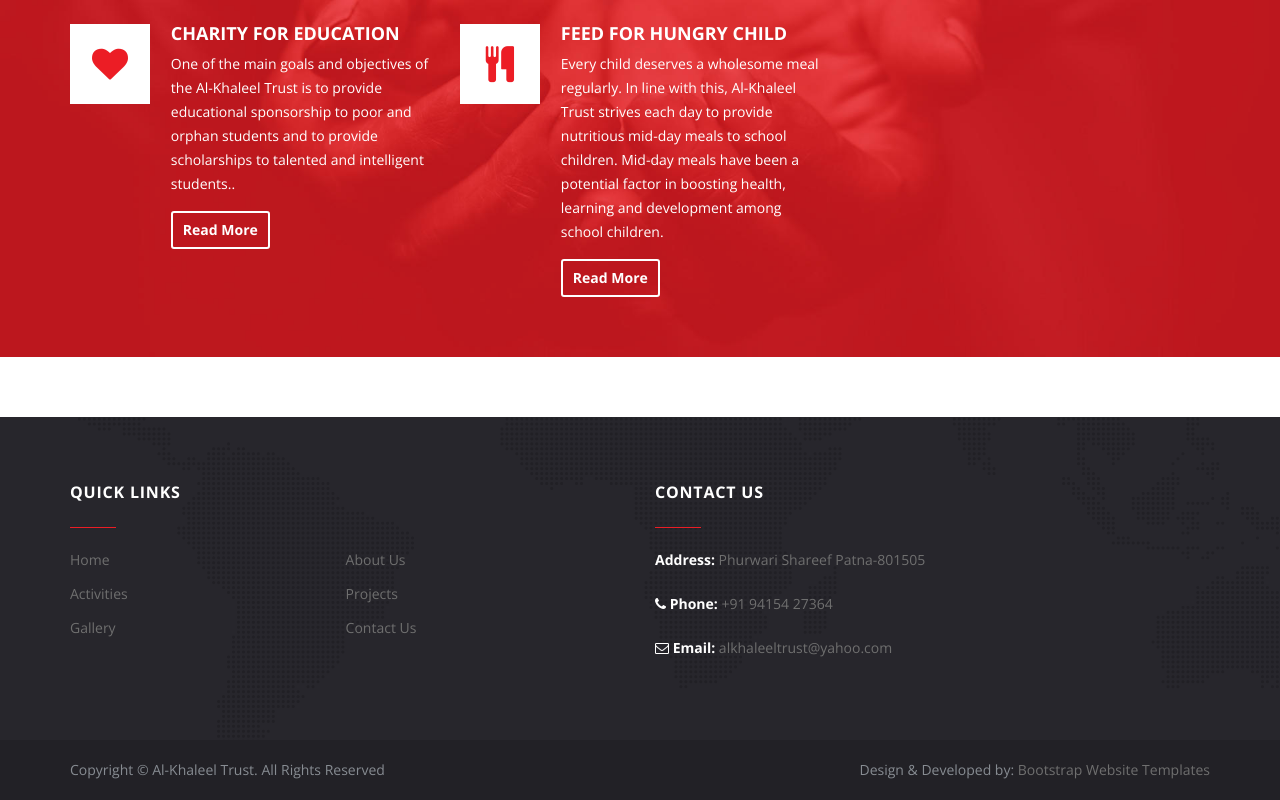
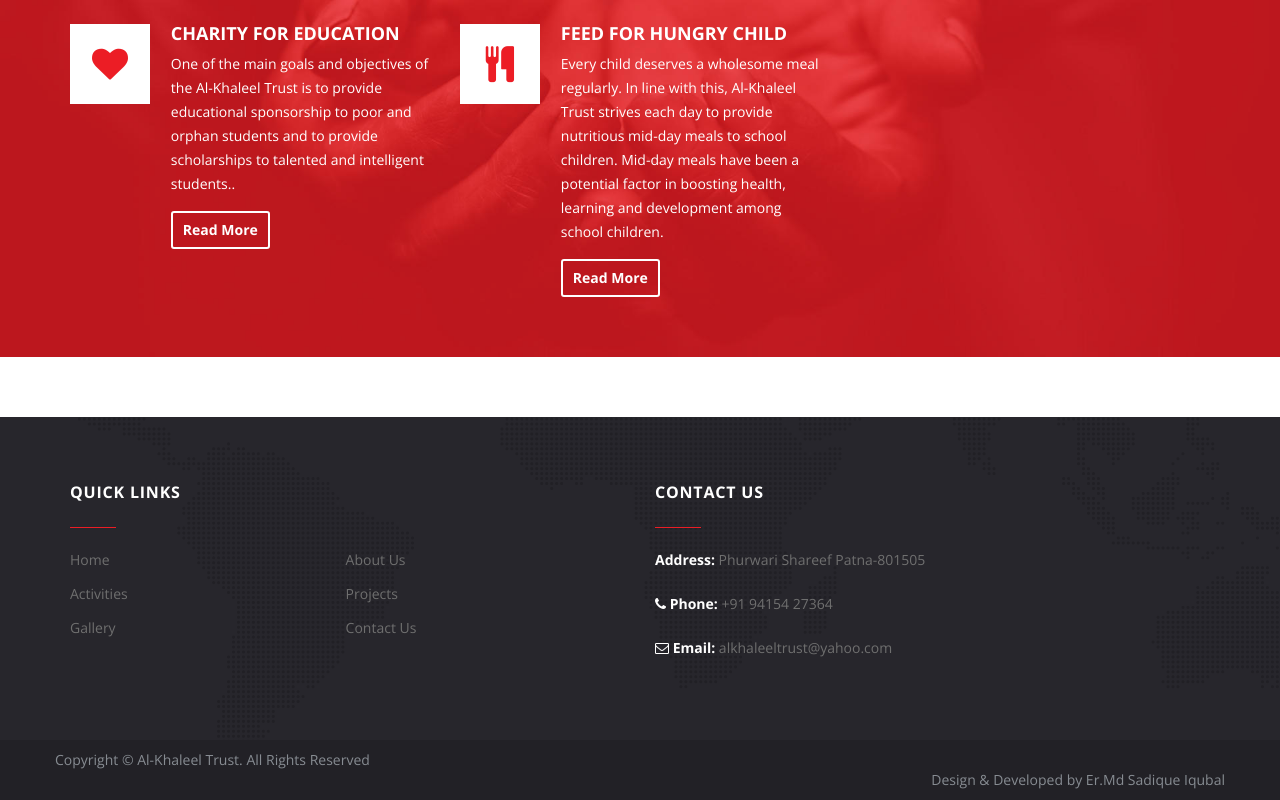
Before and after one commit to sadiquedec/AL-KHALEEL-TRUST, a plain HTML site: page index.html in a window 1280 px wide. Shown: the part 1542-2342 px from the top of the page. Drawn offline with nearby package versions, Linux system fonts and the light colour scheme.

Commit message:
Update index.html

```diff
--- a/index.html
+++ b/index.html
@@ -56,7 +56,7 @@
 <div class="container">
 <div class="row">
 <div class="attr-nav">
-<a class="sponsor-button" href="sponsor-a-child.html">sponsor a child</a>
+<!--<a class="sponsor-button" href="sponsor-a-child.html">sponsor a child</a> -->
 <a class="donation" href="donate.html">donate now</a>
 </div>
 <div class="navbar-header">
@@ -348,8 +348,9 @@
 		<div class="bwt-footer-copyright">
 <div class="container">
 <div class="row">
-<div class="col-md-6 copyright">
-<div class="left-text">Copyright &copy; Al-Khaleel Trust. All Rights Reserved</div>
+<div >
+<div align="left">Copyright &copy; Al-Khaleel Trust. All Rights Reserved</div>
+<div class="text-right" >Design & Developed by Er.Md Sadique Iqubal</div>
 </div>
         </div>
         </div>
```
